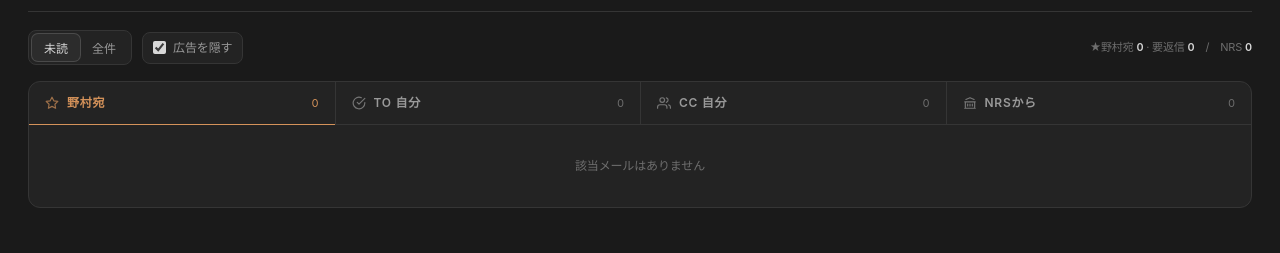
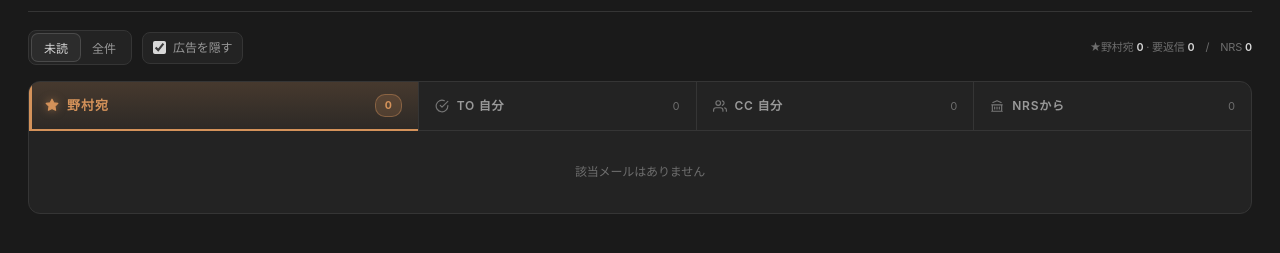
Before and after one commit to nrs2013/mail-check, a plain HTML site: page index.html in a window 1280 px wide. Shown: the part 55-308 px from the top of the page. Drawn offline with Linux system fonts and the light colour scheme.

Commit message:
野村宛カラムを目立たせるCSS調整：幅広く、暖色ヘッダー帯、★アイコン塗りつぶし、ホバー時グロー

```diff
--- a/index.html
+++ b/index.html
@@ -1,5 +1,4 @@
-<!doctype html>
-<script type="application/json" id="cowork-artifact-meta">
+<!doctype html><script type="application/json" id="cowork-artifact-meta">
 {
   "name": "Mail Triage Dashboard",
   "schemaVersion": 1,
@@ -83,7 +82,7 @@
   /* === 日付揃えグリッド === */
   .grid {
     display: grid;
-    grid-template-columns: repeat(4, minmax(0, 1fr));
+    grid-template-columns: 1.4fr 1fr 1fr 1fr;
     gap: 0;
     background: var(--bg-elev); border: 1px solid var(--border);
     border-radius: 12px; overflow: hidden;
@@ -98,15 +97,44 @@
   }
   .grid > .col-head + .col-head, .grid > .col-head:not(:first-child) { border-left: 1px solid var(--border); }
   .grid > .col-head.priority {
-    background: transparent;
-    border-bottom: 1px solid var(--accent);
-  }
-  .col-head.priority .col-title { color: var(--accent); }
-  .col-head.priority .col-count { color: var(--accent); }
+    background: linear-gradient(180deg, rgba(212, 146, 90, 0.20), rgba(212, 146, 90, 0.06));
+    border-bottom: 2px solid var(--accent);
+    position: relative;
+  }
+  .grid > .col-head.priority::before {
+    content: ""; position: absolute; left: 0; top: 0; bottom: 0;
+    width: 3px; background: var(--accent);
+  }
+  .col-head.priority .col-title {
+    color: var(--accent); font-size: 13px; letter-spacing: 0.08em; font-weight: 700;
+  }
+  .col-head.priority .col-title .ico {
+    fill: var(--accent); stroke: var(--accent); opacity: 1;
+    filter: drop-shadow(0 0 4px rgba(212, 146, 90, 0.5));
+  }
+  .col-head.priority .col-count {
+    color: var(--accent); font-weight: 700;
+    background: rgba(212, 146, 90, 0.18); padding: 2px 9px;
+    border-radius: 10px; border: 1px solid rgba(212, 146, 90, 0.4);
+  }
   .grid > .col-head.nrs { background: transparent; }
   .col-head.nrs .col-title { color: var(--text-2); }
   .col-head.nrs .col-count { color: var(--text-3); }
   .cell.nrs { background: transparent; }
+  .cell.priority {
+    background: linear-gradient(180deg, rgba(212, 146, 90, 0.07), rgba(212, 146, 90, 0.02));
+    box-shadow: inset 3px 0 0 rgba(212, 146, 90, 0.45);
+    padding: 8px 8px;
+  }
+  .cell.priority .item {
+    background: rgba(255, 255, 255, 0.015);
+    border: 1px solid rgba(212, 146, 90, 0.18);
+  }
+  .cell.priority .item:hover {
+    background: rgba(212, 146, 90, 0.08);
+    border-color: rgba(212, 146, 90, 0.45);
+    box-shadow: 0 2px 10px rgba(212, 146, 90, 0.12);
+  }
   .col-title { display: flex; align-items: center; gap: 8px; font-size: 12px; font-weight: 600; color: var(--text-2); text-transform: uppercase; letter-spacing: 0.06em; }
   .col-title .ico { width: 14px; height: 14px; opacity: .7; }
   .col-head.priority .col-title { color: var(--reply); }
```
